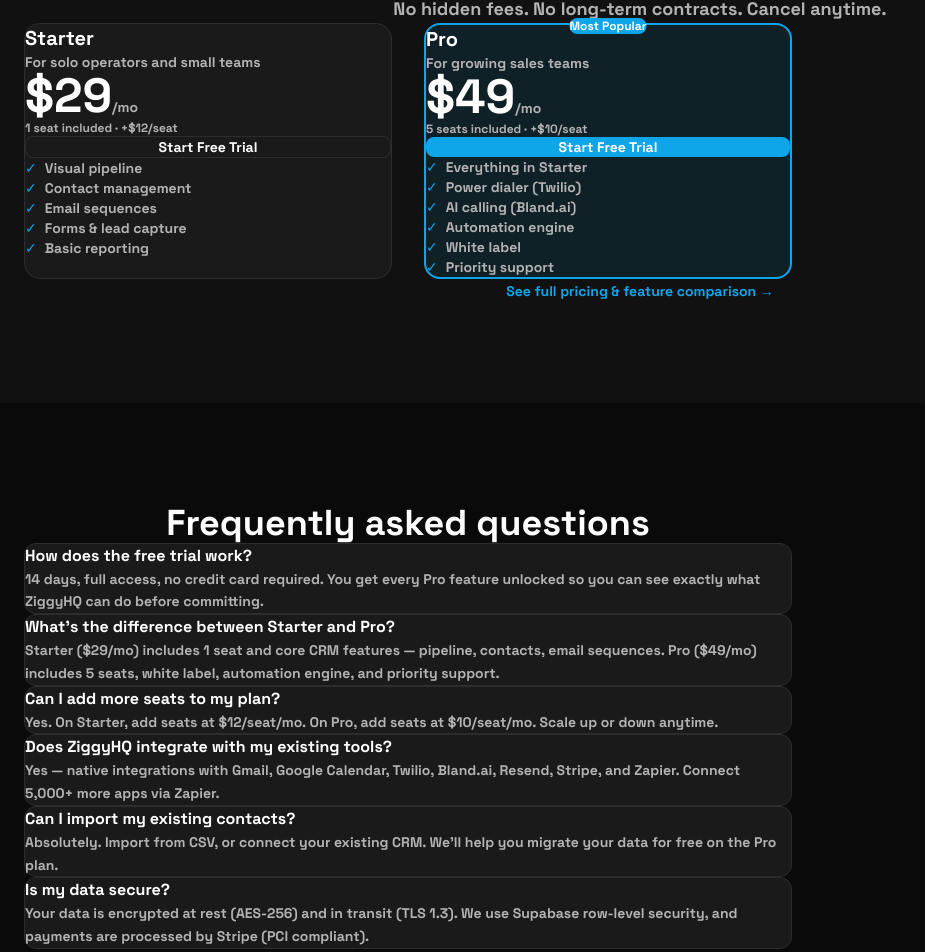
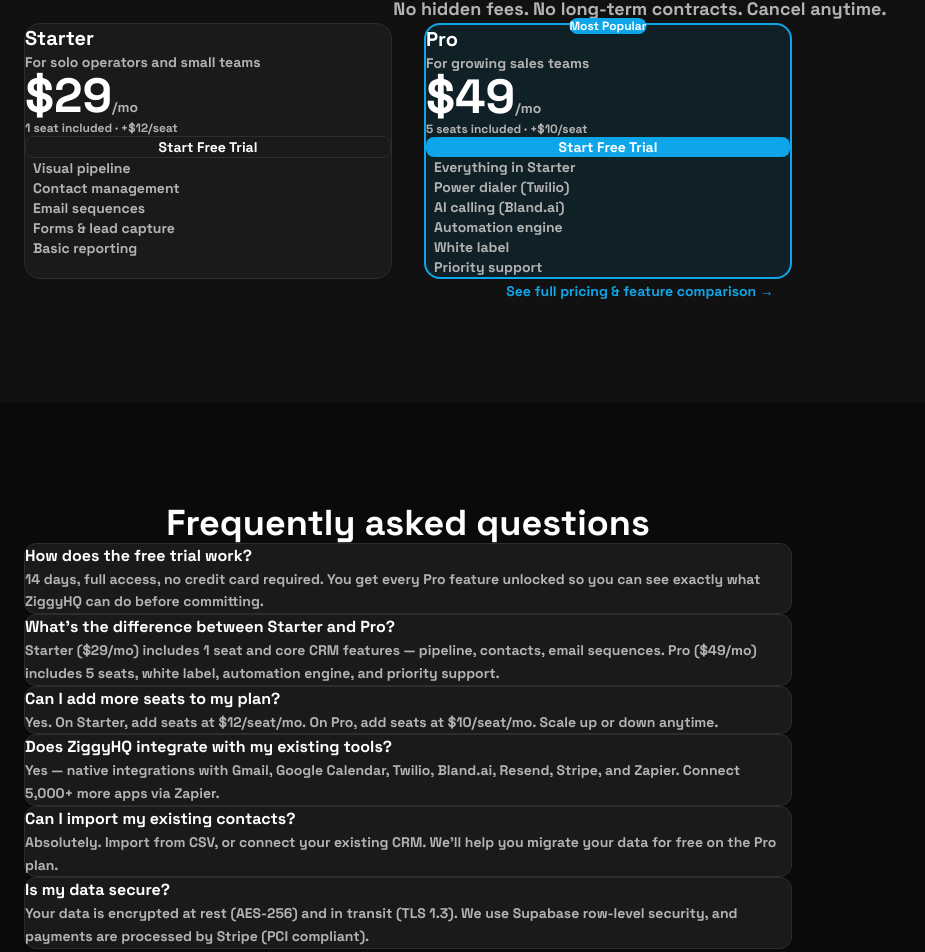
Before and after one commit to ziggytech-dotcom/ziggyhq-marketing, a Next.js app: page / in a window 1280 px wide. Shown: the part 2069-3021 px from the top of the page, without its empty margins (0-925 px from the left). Built offline with nearby package versions, Linux system fonts and the light colour scheme.

Commit message:
fix: remove all emojis from compare pages and home page

```diff
--- a/app/compare/gohighlevel/page.tsx
+++ b/app/compare/gohighlevel/page.tsx
@@ -25,17 +25,17 @@
 
 const switchReasons = [
   {
-    icon: '💸',
+    icon: '',
     title: 'Save $68–$248/mo',
     description: 'GoHighLevel starts at $97/mo ($297/mo for agencies). ZiggyHQ starts at $29/mo. Same core CRM features, fraction of the cost.',
   },
   {
-    icon: '⚡',
+    icon: '',
     title: 'Actually fast to set up',
     description: 'GHL is powerful but notorious for its steep learning curve. ZiggyHQ is built for sales teams — onboard in under an hour, not weeks.',
   },
   {
-    icon: '🎯',
+    icon: '',
     title: 'Built for sales, not marketing agencies',
     description: 'GoHighLevel is designed for marketing agencies reselling to clients. ZiggyHQ is purpose-built for sales teams that need pipeline, dialer, and automation — nothing more, nothing less.',
   },
--- a/app/compare/hubspot/page.tsx
+++ b/app/compare/hubspot/page.tsx
@@ -25,7 +25,7 @@
 
 const switchReasons = [
   {
-    icon: '💸',
+    icon: '',
     title: 'HubSpot\'s free tier is a trap',
     description: 'HubSpot lures you in with a free plan, then charges $90–$800+/mo the moment you need real features like sequences, reporting, or more than 2 seats. ZiggyHQ is transparent from day one — $29/mo for the real thing.',
   },
@@ -35,12 +35,12 @@
     description: 'HubSpot\'s pricing is notoriously complex — per-seat upgrades, add-on hubs, contact tier pricing. ZiggyHQ bills are simple: flat monthly rate plus seats. That\'s it.',
   },
   {
-    icon: '⚡',
+    icon: '',
     title: 'Power dialer & AI calling on day one',
     description: 'HubSpot\'s calling features are buried in expensive Enterprise plans. ZiggyHQ includes a Twilio power dialer and Bland.ai AI calling in the Pro plan at $49/mo.',
   },
   {
-    icon: '🚀',
+    icon: '',
     title: 'Faster, leaner, purpose-built',
     description: 'HubSpot is an enterprise suite trying to be everything to everyone. ZiggyHQ is a focused sales CRM. Less noise, faster setup, better results for SMB sales teams.',
   },
--- a/app/page.tsx
+++ b/app/page.tsx
@@ -233,7 +233,7 @@
               <ul className="space-y-2 text-sm text-[#b3b3b3]">
                 {['Visual pipeline', 'Contact management', 'Email sequences', 'Forms & lead capture', 'Basic reporting'].map(f => (
                   <li key={f} className="flex items-center gap-2">
-                    <span className="text-[#0ea5e9]">✓</span> {f}
+                    <span className="text-[#0ea5e9]"></span> {f}
                   </li>
                 ))}
               </ul>
@@ -257,7 +257,7 @@
               <ul className="space-y-2 text-sm text-[#b3b3b3]">
                 {['Everything in Starter', 'Power dialer (Twilio)', 'AI calling (Bland.ai)', 'Automation engine', 'White label', 'Priority support'].map(f => (
                   <li key={f} className="flex items-center gap-2">
-                    <span className="text-[#0ea5e9]">✓</span> {f}
+                    <span className="text-[#0ea5e9]"></span> {f}
                   </li>
                 ))}
               </ul>
```
